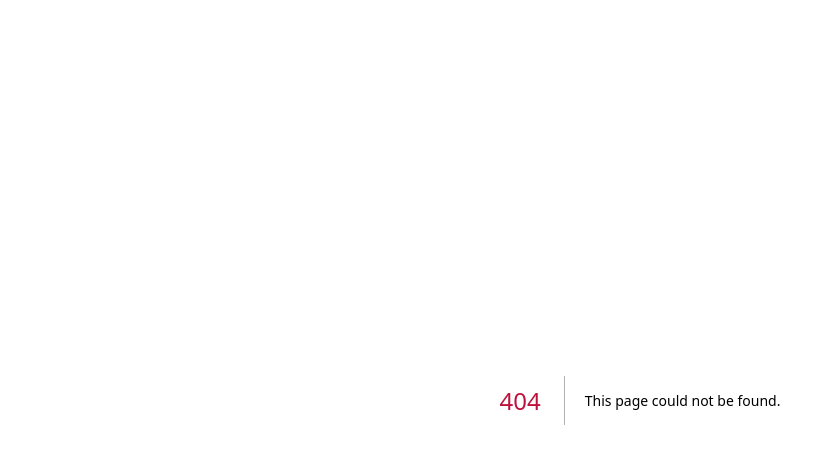
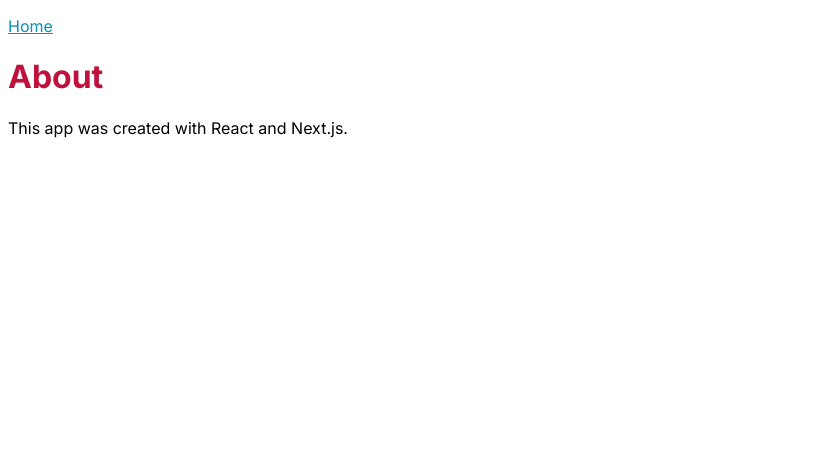
Before and after one commit to scastiel/my-movie-library, a Next.js app: page /about in a window 1280 px wide. Before the commit this address had no page. Shown: the top 464 px of the page, without its empty margins (0-835 px from the left). Built offline with nearby package versions, Linux system fonts and the light colour scheme.

Commit message:
Lesson: pages

```diff
--- /dev/null
+++ b/src/app/about/page.js
@@ -0,0 +1,18 @@
+import Link from 'next/link'
+
+export const metadata = {
+  title: 'About · My Movie Library',
+}
+
+export default function AboutPage() {
+  return (
+    <main>
+      <p>
+        <Link href="/">Home</Link>
+      </p>
+
+      <h1>About</h1>
+      <p>This app was created with React and Next.js.</p>
+    </main>
+  )
+}
```
Also changed, not shown: src/app/page.js (+10 -0 lines).
